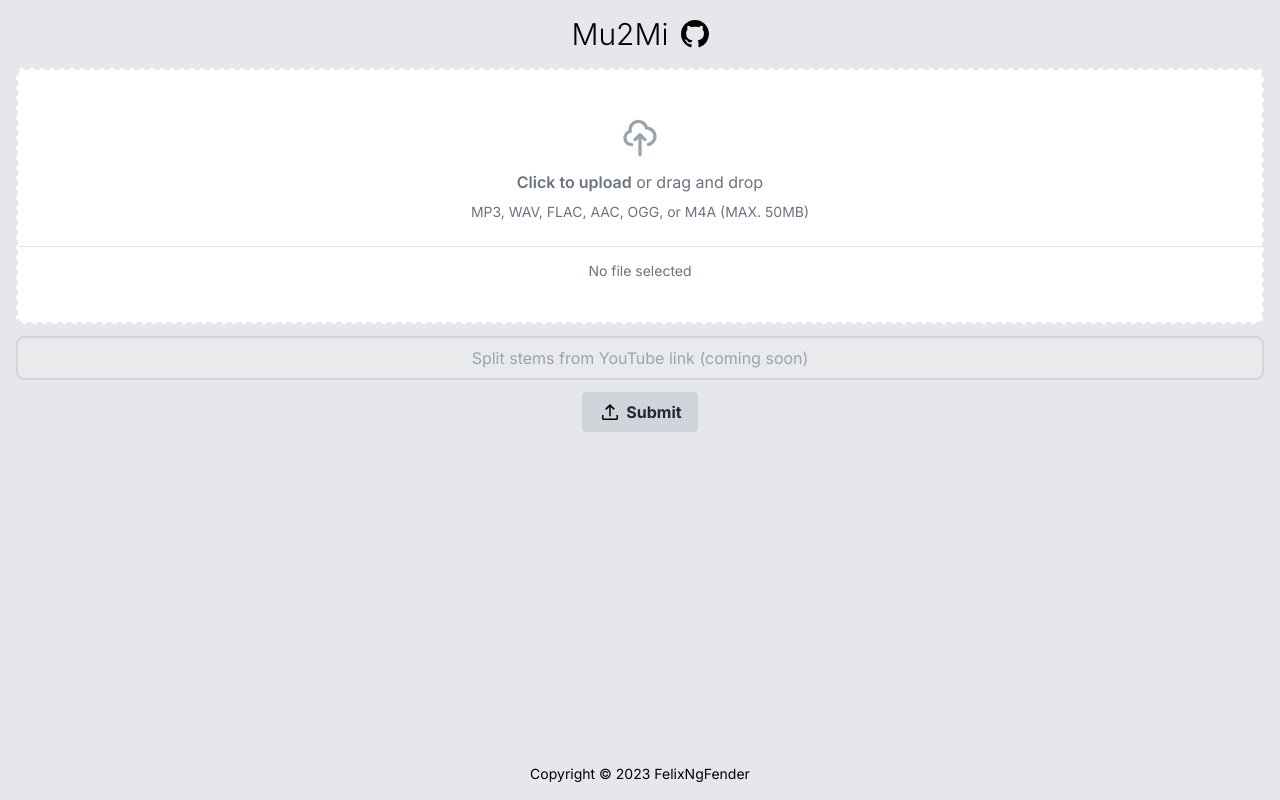
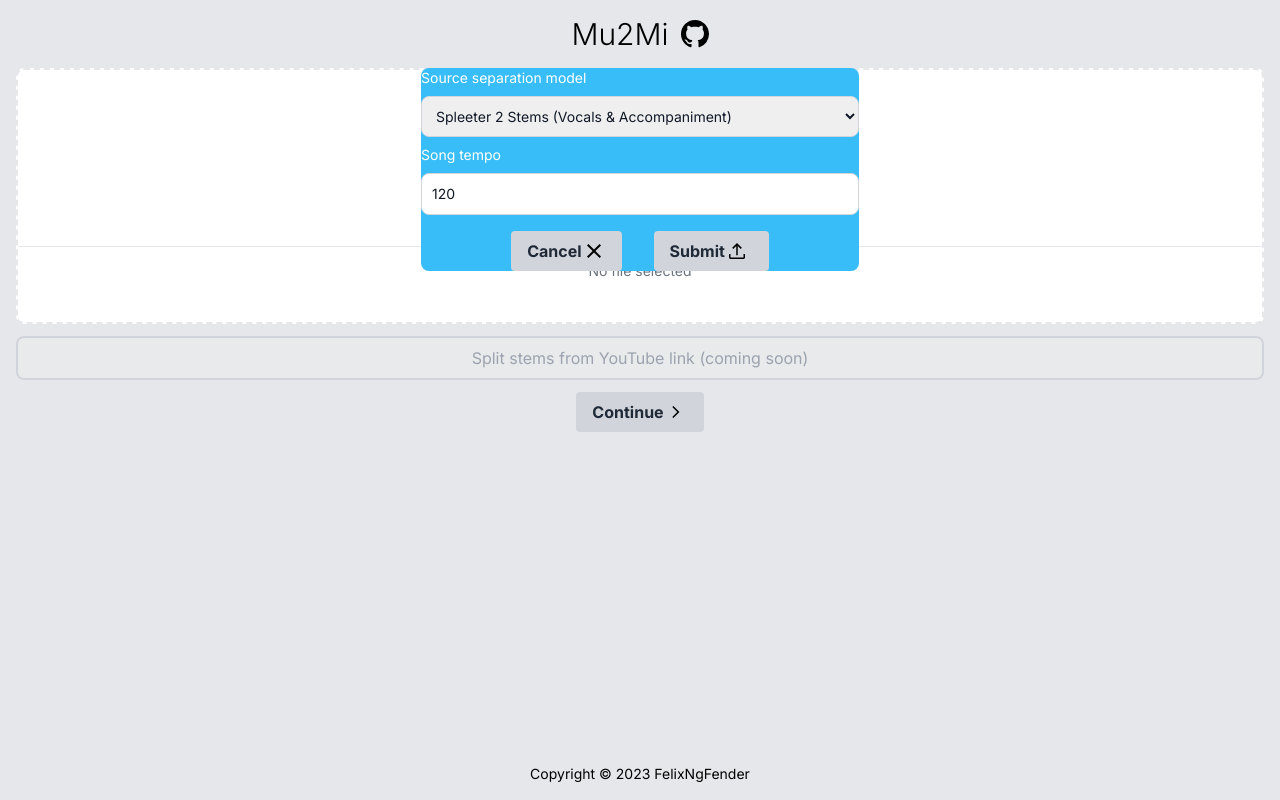
Before and after one commit to FelixNgFender/Mu2Mi, a Next.js app in the folder frontend/: page / in a window 1280 px wide. Built offline with nearby package versions, Linux system fonts and the light colour scheme.

Commit message:
frontend: Add model modal

```diff
--- a/frontend/app/AudioUploadForm.tsx
+++ b/frontend/app/AudioUploadForm.tsx
@@ -1,11 +1,15 @@
 "use client";
 
-import React from "react";
+import { useState } from "react";
 
 const maxFileSize = 50 * 1024 * 1024; // 50MB
 
-export default function AudioUploadForm() {
-  const [fileNames, setFileNames] = React.useState<string[]>([]);
+export default function AudioUploadForm({
+  openModelModal,
+}: {
+  openModelModal: () => void;
+}) {
+  const [fileNames, setFileNames] = useState<string[]>([]);
   return (
     // action should be the URL that processes the form submission
     <form
@@ -85,19 +89,18 @@ export default function AudioUploadForm() {
 
       <button
         className="self-center bg-gray-300 hover:bg-gray-400 text-gray-800 font-bold py-2 px-4 rounded inline-flex items-center"
-        form="audio-upload-form"
-        type="submit"
+        type="button"
+        onClick={openModelModal}
       >
+        <span>Continue</span>
         <svg
-          className="mr-1"
           xmlns="http://www.w3.org/2000/svg"
           height="24"
           viewBox="0 -960 960 960"
           width="24"
         >
-          <path d="M220-160q-24 0-42-18t-18-42v-143h60v143h520v-143h60v143q0 24-18 42t-42 18H220Zm230-153v-371L330-564l-43-43 193-193 193 193-43 43-120-120v371h-60Z" />
+          <path d="m375-240-43-43 198-198-198-198 43-43 241 241-241 241Z" />
         </svg>
-        <span>Submit</span>
       </button>
     </form>
   );
--- /dev/null
+++ b/frontend/app/ModelModal.tsx
@@ -0,0 +1,92 @@
+"use client";
+
+export default function ModelModal({
+  modelModalRef,
+  closeModelModal,
+}: {
+  modelModalRef: React.RefObject<HTMLDialogElement>;
+  closeModelModal: () => void;
+}) {
+  const labelClasses =
+    "block text-sm text-white";
+  const inputClasses =
+    "border border-gray-300 text-gray-900 text-sm rounded-lg block w-full p-2.5";
+  const buttonClasses =
+  "bg-gray-300 hover:bg-gray-400 text-gray-800 font-bold py-2 px-4 rounded inline-flex items-center"
+  return (
+    <dialog className="flex flex-col gap-4 bg-sky-400 rounded-lg" id="model-modal" ref={modelModalRef}>
+      <div className="flex flex-col gap-2">
+        <label className={labelClasses} htmlFor="model" form="audio-upload-form">
+          Source separation model
+        </label>
+        <select className={inputClasses} id="model" form="audio-upload-form">
+          <option value="2stems">
+            Spleeter 2 Stems (Vocals & Accompaniment)
+          </option>
+          <option value="2stems-16kHz">
+            Spleeter 2 Stems 16kHz (Vocals & Accompaniment)
+          </option>
+          <option value="4stems">
+            Spleeter 4 Stems (Vocals, Drums, Bass, Other)
+          </option>
+          <option value="4stems-16kHz">
+            Spleeter 4 Stems 16kHz (Vocals, Drums, Bass, Other)
+          </option>
+          <option value="5stems">
+            Spleeter 5 Stems (Vocals, Drums, Bass, Piano, Other)
+          </option>
+          <option value="5stems-16kHz">
+            Spleeter 5 Stems 16kHz (Vocals, Drums, Bass, Piano, Other)
+          </option>
+        </select>
+        <label className={labelClasses} htmlFor="tempo" form="audio-upload-form">
+          Song tempo
+        </label>
+        <input
+          className={inputClasses}
+          id="tempo"
+          type="number"
+          min="1"
+          max="500"
+          defaultValue="120"
+          required
+          form="audio-upload-form"
+        />
+      </div>
+      <div className="flex justify-center gap-8">
+        <button
+          className={buttonClasses}
+          id="cancel"
+          value="cancel"
+          onClick={closeModelModal}
+        >
+          <span>Cancel</span>
+          <svg
+            xmlns="http://www.w3.org/2000/svg"
+            height="24"
+            viewBox="0 -960 960 960"
+            width="24"
+          >
+            <path d="m256-200-56-56 224-224-224-224 56-56 224 224 224-224 56 56-224 224 224 224-56 56-224-224-224 224Z" />
+          </svg>
+        </button>
+        <button
+          className={buttonClasses}
+          form="audio-upload-form"
+          type="submit"
+        >
+          <span>Submit</span>
+          <svg
+            className="mr-1"
+            xmlns="http://www.w3.org/2000/svg"
+            height="24"
+            viewBox="0 -960 960 960"
+            width="24"
+          >
+            <path d="M220-160q-24 0-42-18t-18-42v-143h60v143h520v-143h60v143q0 24-18 42t-42 18H220Zm230-153v-371L330-564l-43-43 193-193 193 193-43 43-120-120v371h-60Z" />
+          </svg>
+        </button>
+      </div>
+    </dialog>
+  );
+}
--- a/frontend/app/mixer/[trackId]/loading.tsx
+++ /dev/null
@@ -1,4 +0,0 @@
-export default function Loading() {
-  // You can add any UI inside Loading, including a Skeleton.
-  return <LoadingSkeleton />;
-}
--- a/frontend/app/page.tsx
+++ b/frontend/app/page.tsx
@@ -1,5 +1,21 @@
+"use client";
+
 import AudioUploadForm from "./AudioUploadForm";
+import ModelModal from "./ModelModal";
+import { useRef } from "react";
 
 export default function Page() {
-  return <AudioUploadForm></AudioUploadForm>;
+  const modelModalRef = useRef<HTMLDialogElement>(null);
+  const openModelModal = () => {
+    modelModalRef.current?.showModal();
+  };
+  const closeModelModal = () => {
+    modelModalRef.current?.close();
+  };
+  return (
+    <>
+      <AudioUploadForm openModelModal={openModelModal}></AudioUploadForm>
+      <ModelModal modelModalRef={modelModalRef} closeModelModal={closeModelModal}></ModelModal>
+    </>
+  );
 }
```
